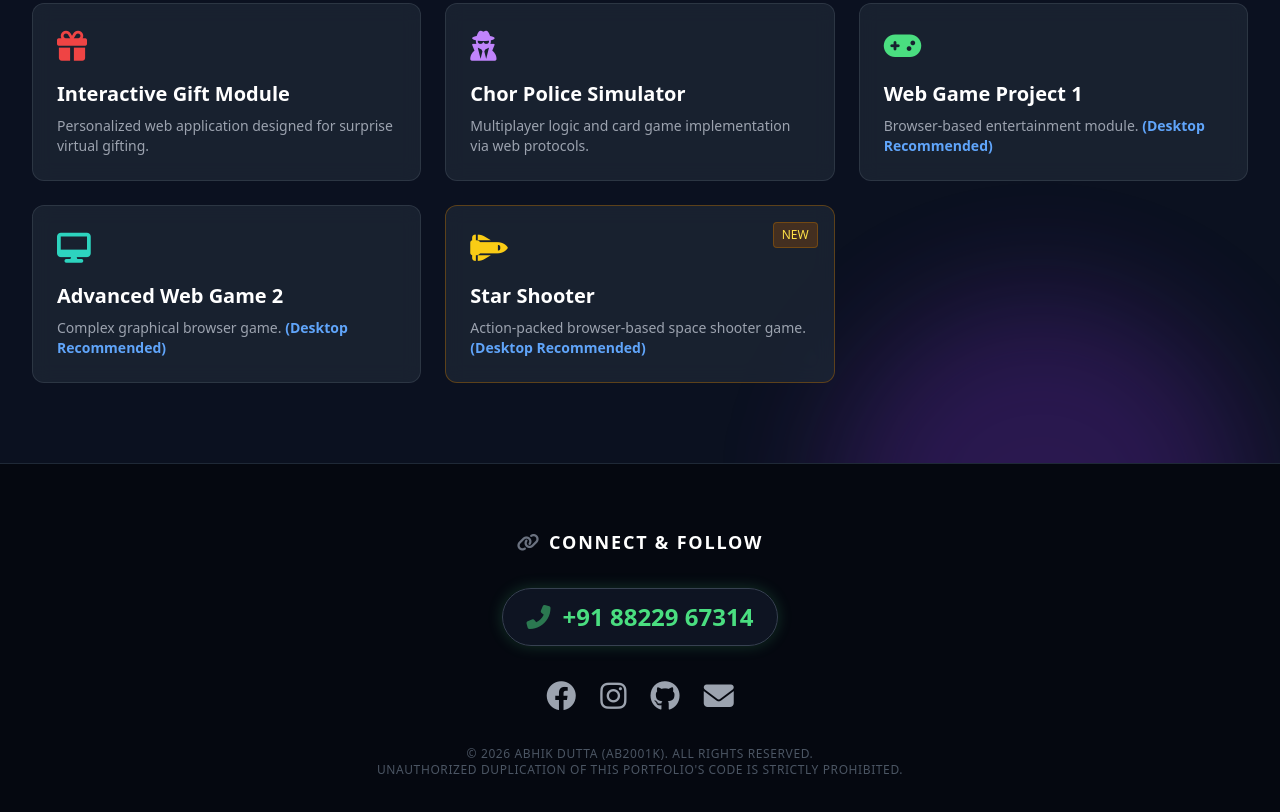
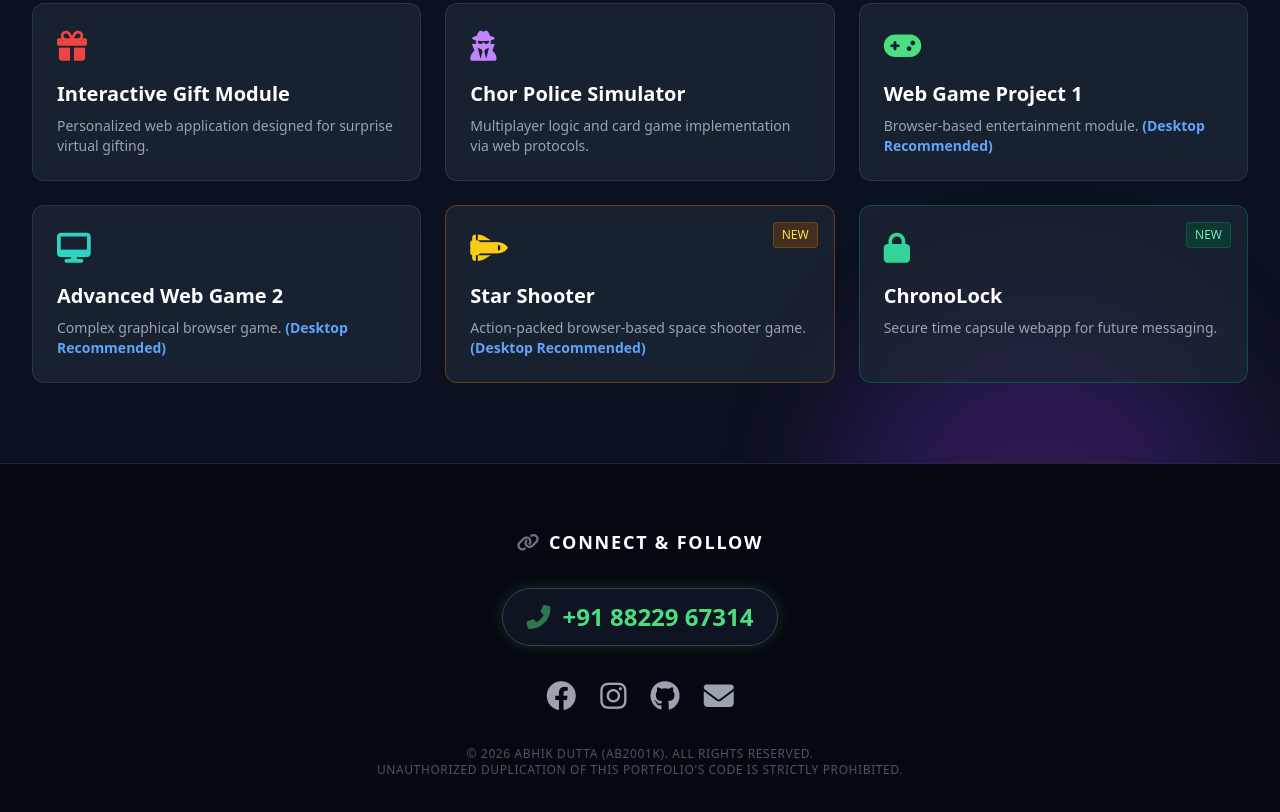
Before and after one commit to ab2001k/visit, a plain HTML site: page index.html in a window 1280 px wide. Shown: the part 2069-2881 px from the top of the page. Drawn offline with nearby package versions, Linux system fonts and the light colour scheme.

Commit message:
Update index.html

```diff
--- a/index.html
+++ b/index.html
@@ -308,6 +308,14 @@
                 <p class="text-gray-400 text-sm relative z-10">Action-packed browser-based space shooter game. <span class="text-blue-400 font-semibold">(Desktop Recommended)</span></p>
             </button>
 
+            <a href="https://ab2001k.github.io/msg/" target="_blank" class="project-card rounded-xl p-6 block relative overflow-hidden group reveal stagger-3 border-emerald-700/50">
+                <div class="absolute inset-0 bg-gradient-to-br from-emerald-500/10 to-transparent opacity-0 group-hover:opacity-100 transition-opacity"></div>
+                <div class="absolute top-4 right-4 bg-emerald-900/50 text-emerald-300 text-xs px-2 py-1 rounded border border-emerald-700/50 z-20">NEW</div>
+                <i class="fas fa-lock text-3xl text-emerald-400 mb-4 block relative z-10"></i>
+                <h3 class="text-xl font-bold mb-2 text-white relative z-10">ChronoLock</h3>
+                <p class="text-gray-400 text-sm relative z-10">Secure time capsule webapp for future messaging.</p>
+            </a>
+
         </div>
     </section>
 
```
